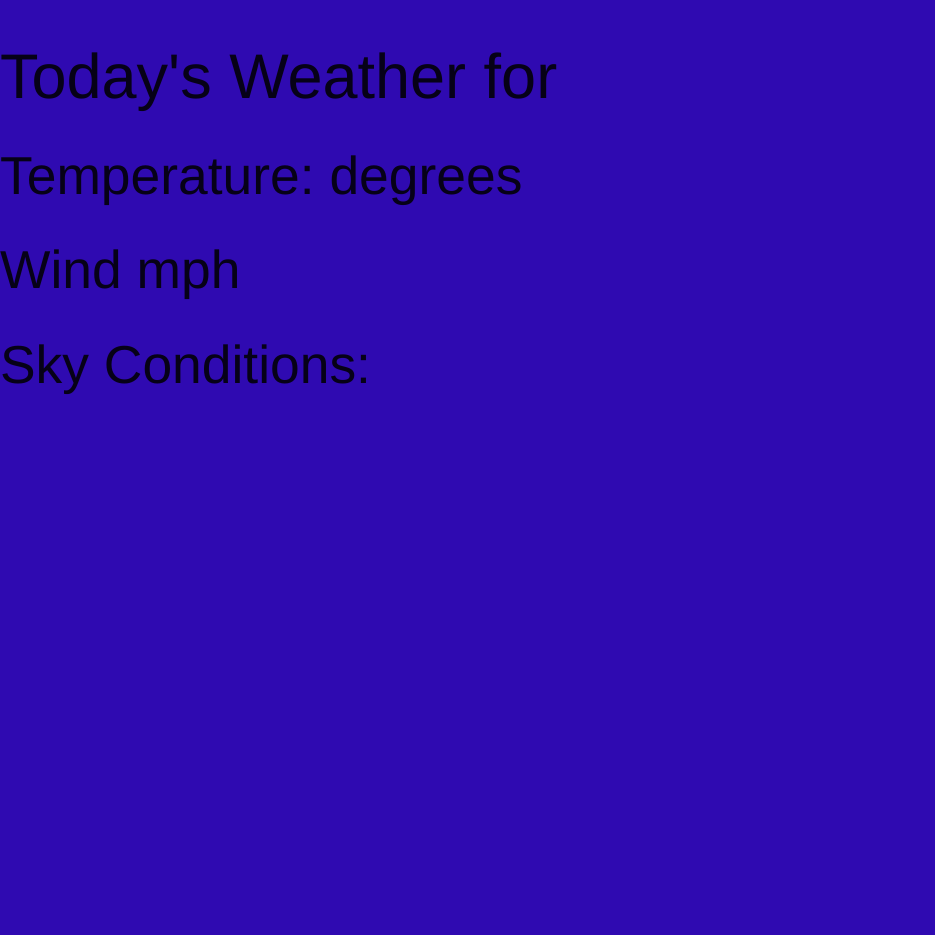
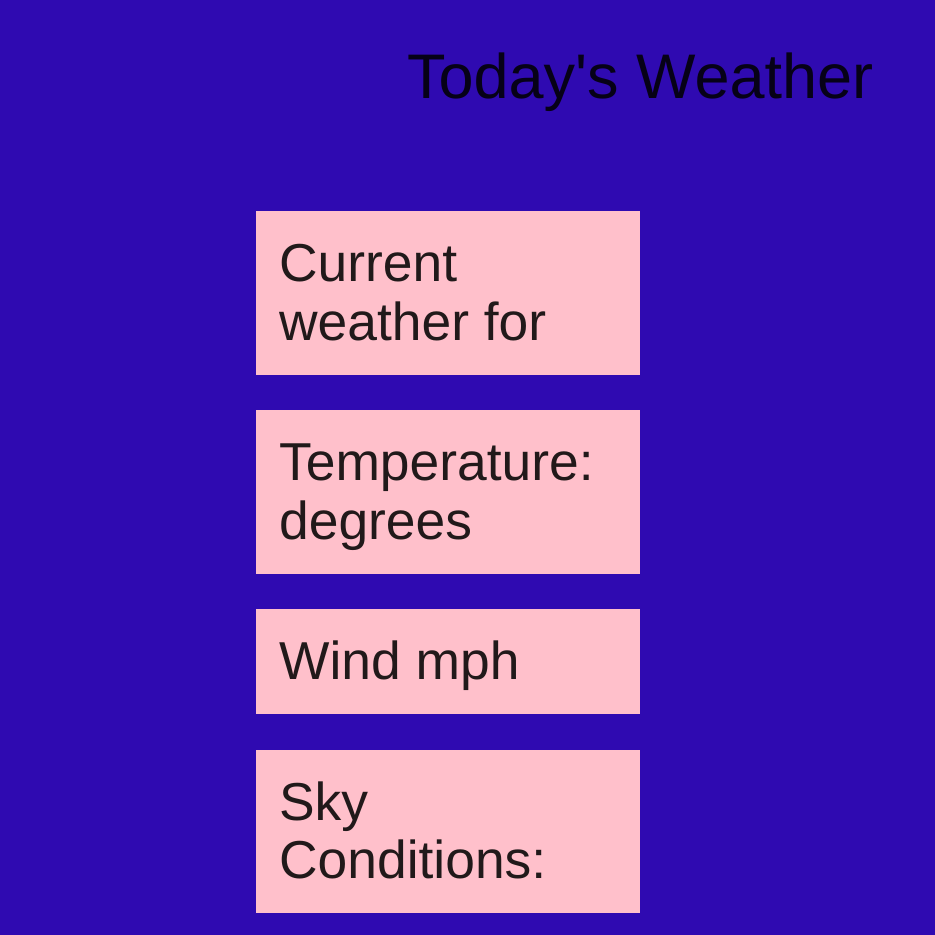
Before and after one commit to thegiftedgirl/Weather_Or_Not, a plain HTML site: page index.html in a window 1280 px wide. Shown: the whole page, without its empty margins (0-935 px from the left). Before the commit the page ends 800 px from the top, so only its background shows below. Drawn offline with nearby package versions, Linux system fonts and the light colour scheme; no server answers; a web font is replaced by a local one.

Commit message:
super basic styling

```diff
--- a/css/style.css
+++ b/css/style.css
@@ -2,3 +2,20 @@ body{
     background-color: rgb(47, 10, 177);
     font-family:'Franklin Gothic Medium', 'Arial Narrow', Arial, sans-serif
 }
+
+.header{
+    text-align: center;
+    margin-bottom: 100px;
+
+}
+
+.data{
+    margin-left:20vw;
+}
+
+.box {
+    border: 3px solid pink;
+    margin-right: 50vw;
+    padding: 20px;
+    background-color: pink;
+}
--- a/index.html
+++ b/index.html
@@ -16,11 +16,16 @@
 
 </head>
 <body>
-<h1>Today's Weather for <span id="location"></span></h1>
-<h2>Temperature:<span id="temperature"></span> degrees</h2>
-<h2>Wind <span id="wind"></span>mph</h2>
-<h2>Sky Conditions:<span id="sky"></span></h2>
-
+    <div class="header">
+        <h1>Today's Weather</h1>
+    </div>
+    <div class="data">
+        <h2 class="box">Current weather for <span id="location"></span></h2>
+        <h2 class="box">Temperature:<span id="temperature"></span> degrees</h2 class="box">
+        <h2 class="box">Wind <span id="wind"></span>mph</h2>
+        <h2 class="box">Sky Conditions:<span id="sky"></span></h2>
+    </div>
 
 </body>
-</html>
+
+<!--Adding google maps api-->
--- a/js/script.js
+++ b/js/script.js
@@ -1,6 +1,6 @@
 
 
-const url = "http://api.openweathermap.org/data/2.5/weather?q=washingtondc&APPID=4b79ea98e1380c1f6987c30f4703b089"
+const url = "http://api.openweathermap.org/data/2.5/weather?q=hyattsville&APPID=4b79ea98e1380c1f6987c30f4703b089"
 
 
 $.ajax ({
```
